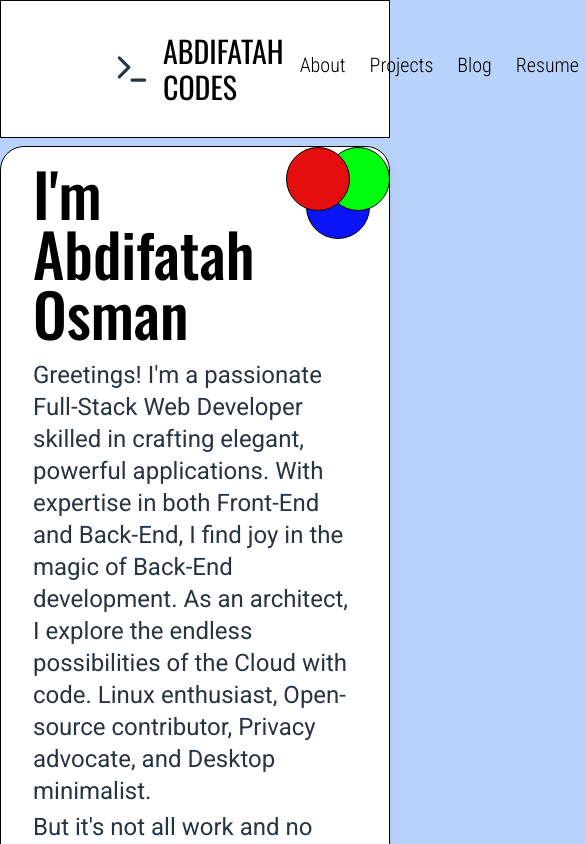
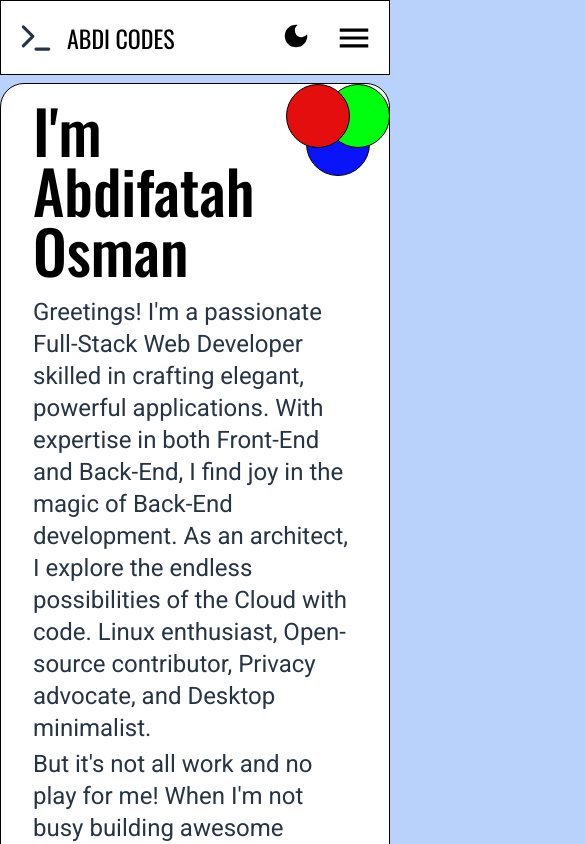
Before and after one commit to AbdifatahCodes/PortfolioWebsite, a Next.js app: page / in a window 390 px wide. Shown: the top 844 px of the page, 585 px wide, since content can reach past the window. Built offline with nearby package versions, Linux system fonts and the light colour scheme.

Commit message:
Fixed a glitch in themeToggle and made navbar fully responsive.

```diff
--- a/src/components/navbar.tsx
+++ b/src/components/navbar.tsx
@@ -1,8 +1,12 @@
 import Head from 'next/head'
+import { useEffect, useState } from 'react'
 import { FiTerminal } from 'react-icons/fi'
+import { MdMenu, MdCancelPresentation, } from 'react-icons/md'
 import ThemeToggle from '@/components/themeToggle'
 
-export default function Navbar(props : any) {
+export default function Navbar(props: any) {
+	const [navUlIsOpen, setNavUlIsOpen] = useState(true);
+
 	return (
 		<>
 			<Head>
@@ -12,7 +16,7 @@ export default function Navbar(props : any) {
 					<link rel='icon' href='/favicon.png' />
 			</Head>
 			<main>
-            <div id='header' className='bg-white dark:bg-black-main border p-8 px-28 flex justify-between items-center space-x-4'>
+				<nav id='header' className='flex bg-white dark:bg-black-main border p-4 sm:p-8 sm:px-14 xl:px-28 justify-between items-center space-x-4'>
 					<a href="/">
 						<div className='flex items-center space-x-3'>
 							<div className='shrink-0 text-gray-dark dark:text-gray-main'>
@@ -20,23 +24,56 @@ export default function Navbar(props : any) {
 										size={38}
 								/>
 							</div>
-                    <div>
-                        <p className='text-black dark:text-white font-oswald font-normal text-3xl'>ABDIFATAH CODES</p>
+							<div className='text-black dark:text-white font-oswald font-normal text-2xl md:text-3xl'>
+								<p className='w-max block sm:hidden'>ABDI CODES</p>
+								<p className='w-max hidden sm:block'>ABDIFATAH CODES</p>
 							</div>
 						</div>
 					</a>
 					<div className='flex space-x-6'>
-                <ul>
-                    <li className='text-black dark:text-white font-robotocon text-xl space-x-6'>
-                    <a href="/about">About</a>
-                    <a href="#">Projects</a>
+						<div className='hidden lg:block'>
+							<ul className={`w-full flex-grow lg:flex lg:items-center lg:w-auto`}>
+								<li className={`text-black dark:text-white font-robotocon text-xl mt-1 space-x-6`}>
+									<a href="#about-section">About</a>
+									<a href="#projects-section">Projects</a>
 									<a href="#">Blog</a>
 									<a href="#">Resume</a>
 									<a href="#contact-section">Contact</a>
 								</li>
 							</ul>
-                    <ThemeToggle/>
 						</div>
+						<div className='block self-center'>
+							<ThemeToggle />
+						</div>
+						<button
+							className={`block lg:hidden`}
+							onClick={() => setNavUlIsOpen(!navUlIsOpen)}
+						>
+							{
+								(navUlIsOpen)
+									?
+									<MdMenu
+										size={38}
+									/>
+									:
+									<MdCancelPresentation
+										size={38}
+										color='red'
+									/>
+							}
+						</button>
+					</div>
+				</nav>
+				<div>
+					<ul className={`w-full flex-grow lg:items-center lg:w-auto lg:hidden border p-2 my-1 bg-white dark:bg-black-main ${navUlIsOpen ? "hidden" : "block"}`}>
+						<li className={`text-black dark:text-white font-robotocon px-1 sm:px-2 text-xl space-y-2 mt-1 flex flex-col`}>
+							<a href="#about-section" className='bg-gray dark:bg-black-bg px-2 sm:px-4'>About</a>
+							<a href="#projects-section" className='px-2 sm:px-4'>Projects</a>
+							<a href="#" className='bg-gray dark:bg-black-bg px-2 sm:px-4'>Blog</a>
+							<a href="#" className='px-2 sm:px-4'>Resume</a>
+							<a href="#contact-section" className='bg-gray dark:bg-black-bg px-2 sm:px-4'>Contact</a>
+						</li>
+					</ul>
 				</div>
 			</main>
 		</>
--- a/src/components/projectsList.tsx
+++ b/src/components/projectsList.tsx
@@ -4,7 +4,7 @@ import { BsFillCircleFill, BsFillClockFill, } from 'react-icons/bs'
 
 export default function ProjectsList() {
   const projectsItems = projects.map(project => (
-    <div className='flex flex-col space-y-2 mr-20'>
+    <div key={project.id} className='flex flex-col space-y-2 mr-20'>
       <div className='bg-black dark:bg-white rounded-md'>
         <Image
           src={project.imgUrl}
--- a/src/components/themeToggle.tsx
+++ b/src/components/themeToggle.tsx
@@ -1,12 +1,9 @@
-"use client"
-import React from 'react'
 import { useTheme } from "next-themes";
 import { MdLightMode, MdDarkMode } from 'react-icons/md'
 
-
 const ThemeToggle = () => {
   const { systemTheme, theme, setTheme } = useTheme();
-    const currentTheme = theme === 'system' ? systemTheme : theme;
+  let currentTheme = theme === 'system' ? systemTheme : theme;
 
   let IconButton = () => {
     return (
@@ -14,20 +11,36 @@ const ThemeToggle = () => {
         <MdDarkMode
           color='black'
           size={30}
+          className='mt-1'
         />
         :
         <MdLightMode
           color='white'
           size={30}
+          className='mt-1'
         />
     );
   }
 
 
   return (
-        <div className='shrink-0'>
+    <div className='block'>
       <button
-                onClick={() => theme == "dark" ? setTheme('light') : setTheme("dark")}
+        onClick={() => {
+          if (theme == "dark") {
+            setTheme("light");
+          } else if (theme == "light") {
+            setTheme("dark");
+          } else {
+            if (systemTheme == "dark") {
+              setTheme("light");
+            } else if (systemTheme == "light") {
+              setTheme("dark");
+            } else if (systemTheme == undefined) {
+              alert("You've discovered an edge-case ERROR, Please report this to the Maintainers using the ErrorID-IH687WISXWKMW. Pardon the Inconvenience.");
+            }
+          }
+        }}
       >
         <IconButton/>
       </button>
--- a/tailwind.config.js
+++ b/tailwind.config.js
@@ -12,10 +12,10 @@ module.exports = {
   theme: {
     extend: {
       screens: {
-      sm: '480px',
+      sm: '640px',
       md: '768px',
-      lg: '976px',
-      xl: '1440px',
+      lg: '900px',
+      xl: '1180px',
     },
       colors: {
         'dark-main-bg': '#121b2e',
```
Also changed, not shown: 1 other file (tests, documents, lock files or other folders). Lines whose indentation alone changed are shown as unchanged.
